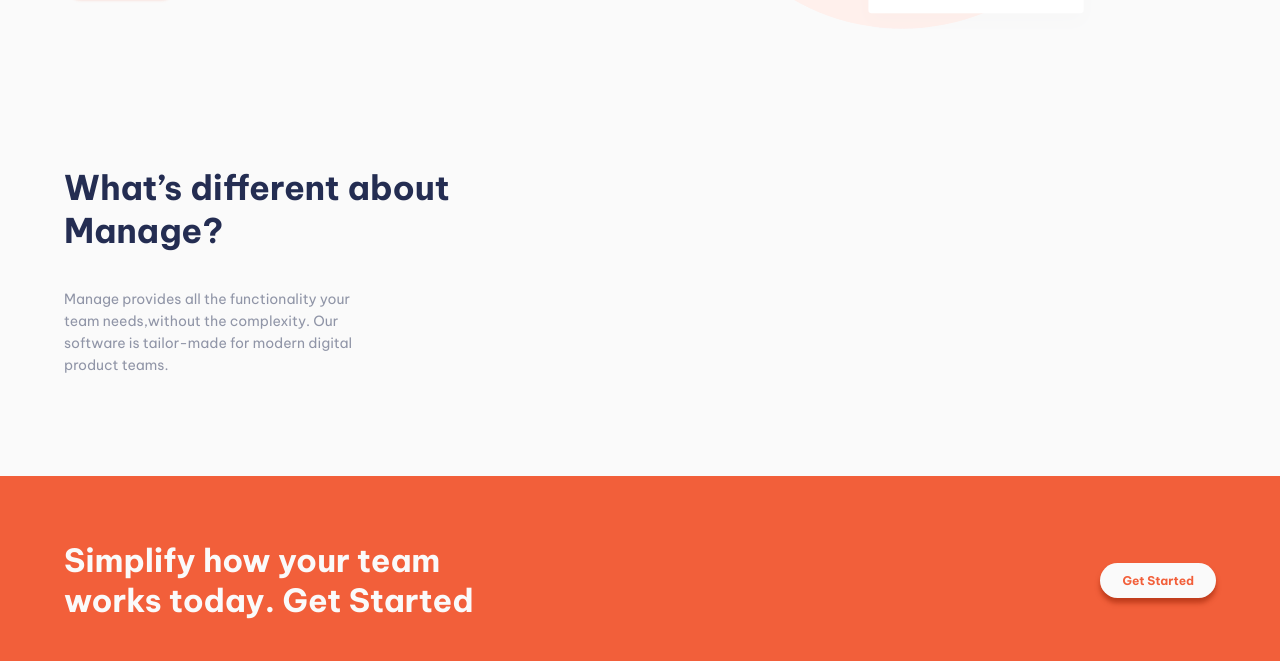
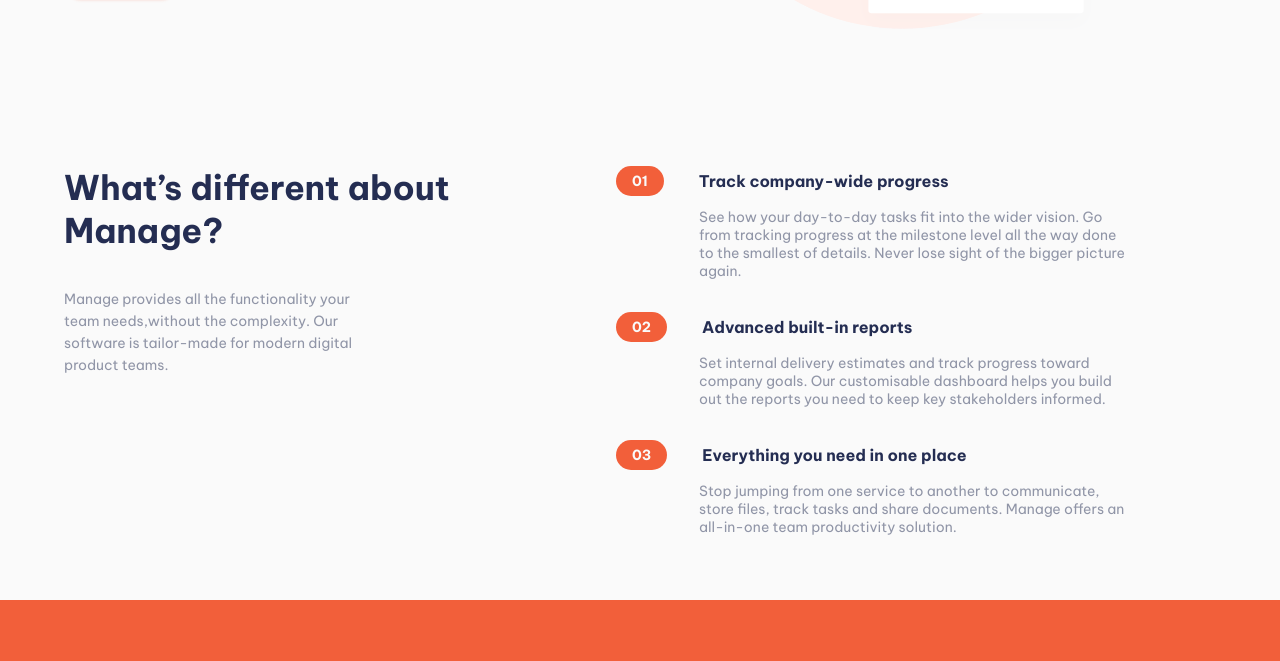
Before and after one commit to eliseuSousa/manage-landing-page, a plain HTML site: page index.html in a window 1280 px wide. Shown: the part 623-1284 px from the top of the page. Drawn offline with Linux system fonts and the light colour scheme.

Commit message:
Add lista de diferenciais

```diff
--- a/assets/css/style.css
+++ b/assets/css/style.css
@@ -83,6 +83,11 @@ main {
     align-items: center;
   }
 
+    div.container {
+      min-width: 55.2rem;
+      align-self: flex-start;
+    }
+
       h2.diferencial-titulo {
         color: var(--dark-blue);
         font-weight: 700;
@@ -97,6 +102,50 @@ main {
         margin: 3.6rem 0;
         line-height: 2.2rem;
         max-width: 30rem;
+      }
+
+    nav.lista-diferencias {
+      align-self: flex-start;
+    }
+
+      div.diferencial-item {
+        display: flex;
+        flex-direction: column;
+        margin-bottom: 3.2rem;
+      }
+
+      div.diferencial-item:last-child {
+        margin-bottom: 0;
+      }
+
+        div.cabecalho-item {
+          display: flex;
+          align-items: center;
+          margin-bottom: 1.2rem;
+        }
+
+          span.indice {
+            color: var(--vary-light-gray);
+            background: var(--bright-red);
+            font-size: 1.4rem;
+            font-weight: 700;
+            padding: .6rem 1.6rem;
+            border-radius: 1.6rem;
+          }
+
+          h3.diferencial-titulo {
+            color: var(--dark-blue);
+            font-size: 1.6rem;
+            font-weight: 700;
+            margin-left: 3.5rem;
+          }
+
+        p.item-paragrafo {
+          color: var(--dark-grayish-blue);
+          font-size: 1.4rem;
+          font-weight: 400;
+          width: 72%;
+          margin-left: 8.3rem;
         }
 
   section.encerramento {
--- a/index.html
+++ b/index.html
@@ -57,6 +57,41 @@
           product teams.
         </p>
       </div>
+
+      <nav class="lista-diferencias">
+        <div class="diferencial-item">
+          <div class="cabecalho-item">
+            <span class="indice">01</span>
+            <h3 class="diferencial-titulo">Track company-wide progress</h3>
+          </div>
+
+          <p class="item-paragrafo">
+            See how your day-to-day tasks fit into the wider vision. Go from tracking progress at the milestone level all the way done to the smallest of details. Never lose sight of the bigger picture again.
+          </p>
+        </div>
+
+        <div class="diferencial-item">
+          <div class="cabecalho-item">
+            <span class="indice">02</span>
+            <h3 class="diferencial-titulo">Advanced built-in reports</h3>
+          </div>
+
+          <p class="item-paragrafo">
+            Set internal delivery estimates and track progress toward company goals. Our customisable dashboard helps you build out the reports you need to keep key stakeholders informed.
+          </p>
+        </div>
+
+        <div class="diferencial-item">
+          <div class="cabecalho-item">
+            <span class="indice">03</span>
+            <h3 class="diferencial-titulo">Everything you need in one place</h3>
+          </div>
+
+          <p class="item-paragrafo">
+            Stop jumping from one service to another to communicate, store files, track tasks and share documents. Manage offers an all-in-one team productivity solution.
+          </p>
+        </div>
+      </nav>
     </section>
 
     <section class="encerramento">
```
Lines whose indentation alone changed are shown as unchanged.
